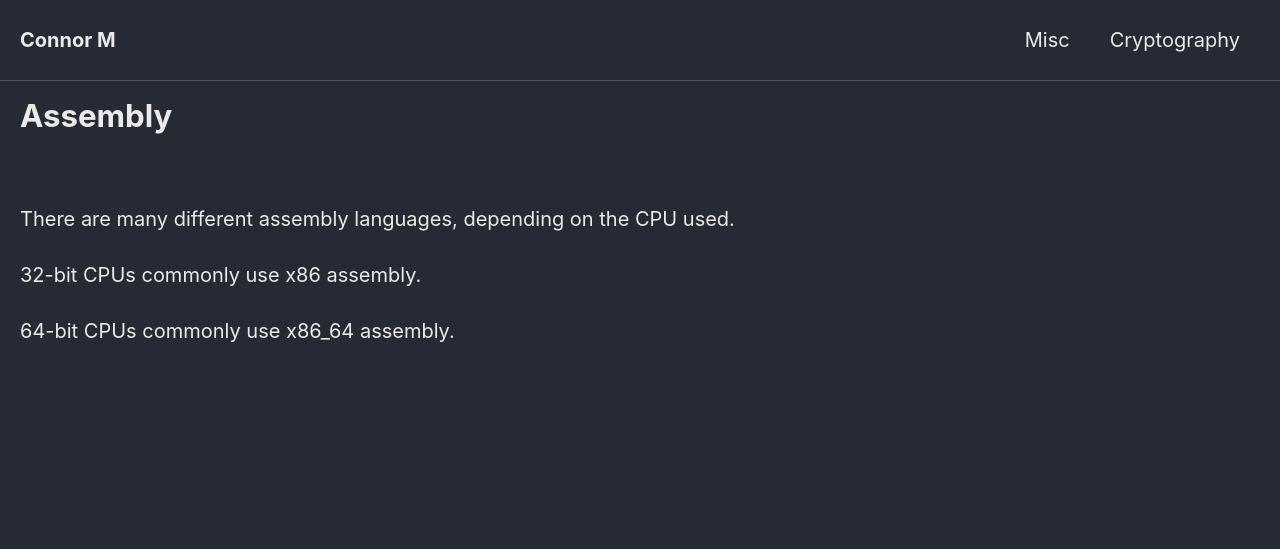
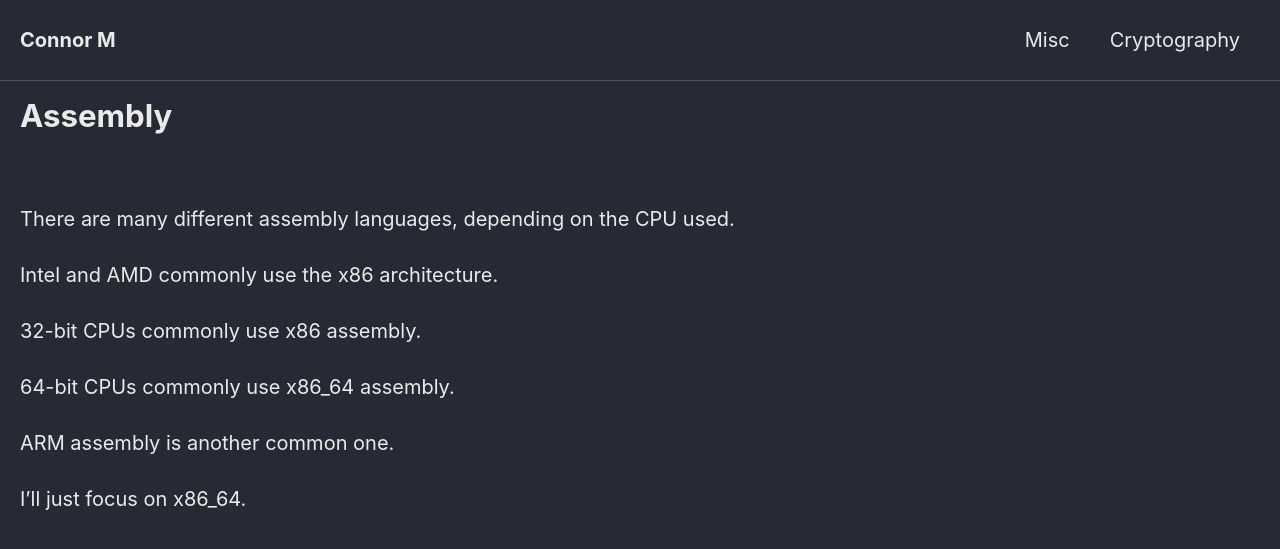
Before and after one commit to Connor-McCartney/Connor-McCartney.github.io, a Jekyll site: the page built from _pages/misc/assembly.md, in a window 1280 px wide. Shown: the top 549 px of the page. Built offline with Jekyll 4.4.1, drawn with Linux system fonts in a browser that asks for light colours; cached includes are drawn as plain includes.

Commit message:
Update assembly.md

```diff
--- a/_pages/misc/assembly.md
+++ b/_pages/misc/assembly.md
@@ -9,6 +9,12 @@ title: Assembly
 
 There are many different assembly languages, depending on the CPU used.
 
+Intel and AMD commonly use the x86 architecture.
+
 32-bit CPUs commonly use x86 assembly.
 
 64-bit CPUs commonly use x86_64 assembly.
+
+ARM assembly is another common one.
+
+I'll just focus on x86_64.
```
